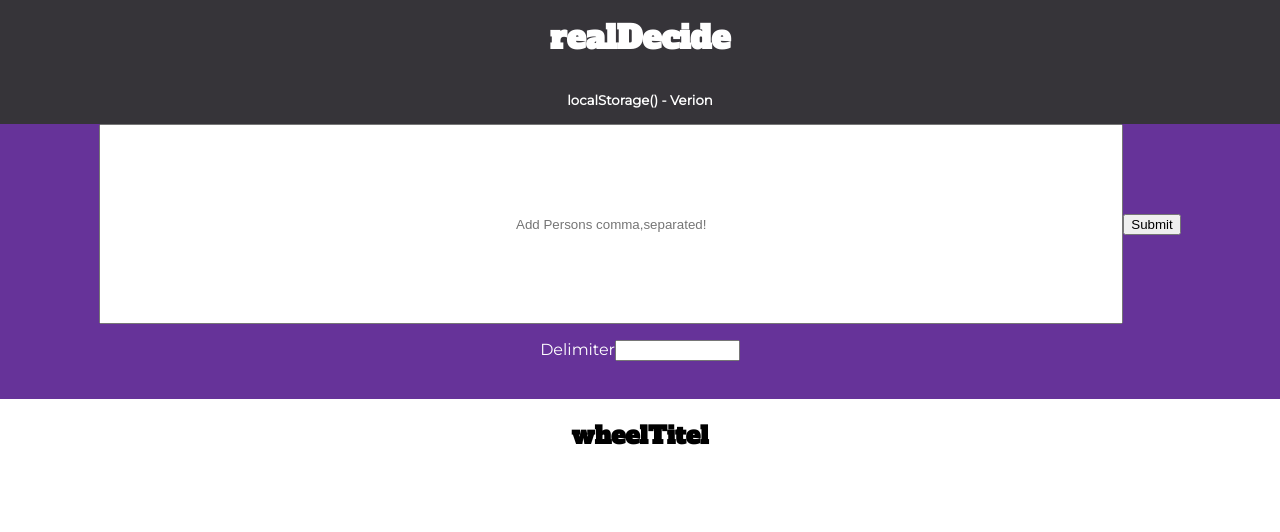
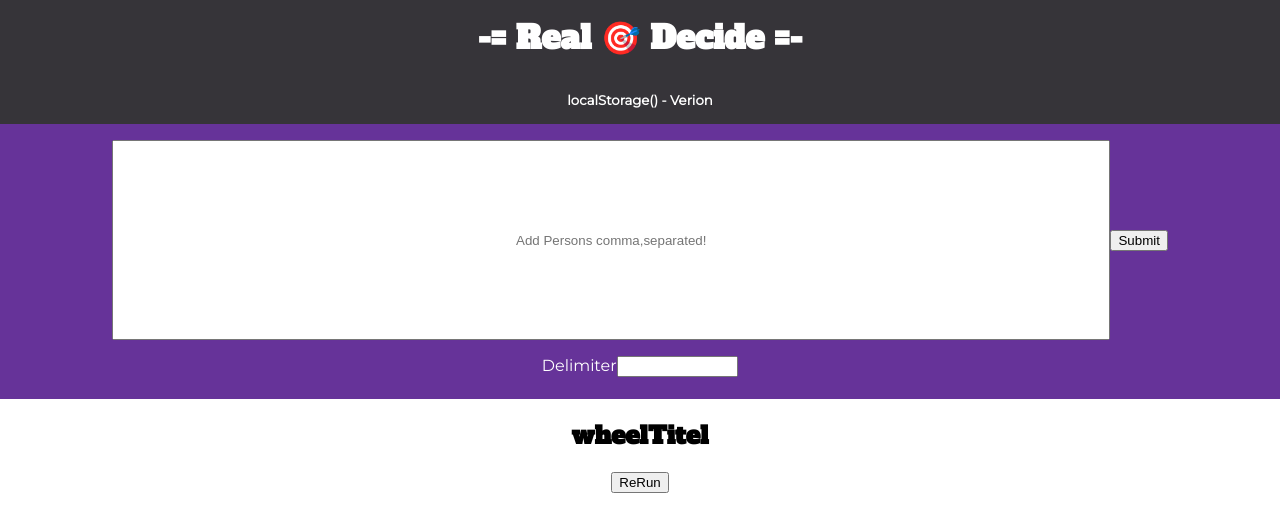
Before and after one commit to ToDoruss/tudu, a React (Create React App) app: page / in a window 1280 px wide. Shown: the top 532 px of the page. Built offline with nearby package versions, Linux system fonts and the light colour scheme.

Commit message:
:rocket: Add Function to choose a random person and move it to another list

```diff
--- a/public/index.html
+++ b/public/index.html
@@ -24,7 +24,7 @@
       work correctly both with client-side routing and a non-root public URL.
       Learn how to configure a non-root public URL by running `npm run build`.
     -->
-    <title>React App</title>
+    <title>-=Real🎯Decide=-</title>
   </head>
   <body>
     <noscript>You need to enable JavaScript to run this app.</noscript>
--- a/src/App.js
+++ b/src/App.js
@@ -3,26 +3,42 @@ import Form from "./components/Form";
 import Header from "./components/Header";
 import RealDecide from "./components/RealDecide";
 import "./global.css";
+import { choosOneRandom } from "./utils/helpers";
 
 function App() {
   const [values, setValues] = useState([]);
+  const [alreadyChoosen, setAlredyChoosen] = useState([]);
 
-  function choosOneRandom(array) {
-    const randNrInArray = Math.floor(Math.random() * array.length);
-    console.log({ randNrInArray });
-    return array[randNrInArray];
-  }
+  const moveFromValuesToAlreadyChoosen = (value) => {
+    const valuesCleaned = values.filter((item) => item !== value);
 
-  console.log("i choose:", choosOneRandom(values));
+    setValues(valuesCleaned);
+    setAlredyChoosen([...alreadyChoosen, value]);
+  };
 
   return (
     <div className="container">
       <Header />
       <main className="main">
-        <Form setValues={setValues} />
+        <Form setValues={setValues} setAlreadyChoosen={setAlredyChoosen} />
         <div className="realDecide">
           <h2>wheelTitel</h2>
-          {values.length > 0 && <RealDecide values={values} />}
+          <div className="valuesToChoose">
+            {values.length > 0 && <RealDecide values={values} />}
+          </div>
+          <button
+            className="button__reRun"
+            onClick={() =>
+              moveFromValuesToAlreadyChoosen(choosOneRandom(values))
+            }
+          >
+            ReRun
+          </button>
+          <div className="alreadyChoosen">
+            {alreadyChoosen.length > 0 && (
+              <RealDecide values={alreadyChoosen} />
+            )}
+          </div>
         </div>
       </main>
     </div>
--- a/src/components/Form.css
+++ b/src/components/Form.css
@@ -1,4 +1,5 @@
 .form {
+  padding: 1rem;
   background-color: rebeccapurple;
   text-align: center;
 }
--- a/src/components/Form.js
+++ b/src/components/Form.js
@@ -1,16 +1,9 @@
 import "./Form.css";
 import { useState } from "react";
 
-export default function Form({ setValues }) {
+export default function Form({ setValues, setAlreadyChoosen }) {
   const [inputValue, setInputValue] = useState("");
   const [delimiter, setDelimiter] = useState(" ");
-  // const getDate = () => {
-  //   const time = new Date();
-  //   const day = time.getDate();
-  //   const month = time.getMonth() + 1;
-  //   const year = time.getFullYear();
-  //   return `${day}|${month}|${year}`;
-  // };
 
   function inputValueToArray(inputText, delimiter) {
     return inputText.split(`${delimiter}`);
@@ -23,6 +16,7 @@ export default function Form({ setValues }) {
         event.preventDefault();
         console.log("submitted");
         console.log("delimiter", delimiter);
+        setAlreadyChoosen([]);
         setValues(inputValueToArray(inputValue, delimiter));
       }}
     >
--- a/src/components/Header.js
+++ b/src/components/Header.js
@@ -4,7 +4,7 @@ import React from "react";
 export default function Header() {
   return (
     <div className="header">
-      <h1 className="header__titel">realDecide</h1>
+      <h1 className="header__titel">-= Real 🎯 Decide =-</h1>
       <h5 className="header__subtitel">localStorage() - Verion</h5>
     </div>
   );
--- a/src/components/RealDecide.js
+++ b/src/components/RealDecide.js
@@ -3,8 +3,8 @@ import "./RealDecide.css";
 import React from "react";
 import Value from "./Value";
 
-export default function Todolist({ values }) {
-  console.log({ values });
+export default function Realdecide({ values }) {
+  // console.log({ values });
   return (
     <ul className="RealDecide">
       {values.map((value) => (
--- /dev/null
+++ b/src/utils/helpers.js
@@ -0,0 +1,12 @@
+export const choosOneRandom = (array) => {
+  const randNrInArray = Math.floor(Math.random() * array.length);
+  console.log({ randNrInArray });
+  return array[randNrInArray];
+};
+export const getDate = () => {
+  const time = new Date();
+  const day = time.getDate();
+  const month = time.getMonth() + 1;
+  const year = time.getFullYear();
+  return `${day}|${month}|${year}`;
+};
```
